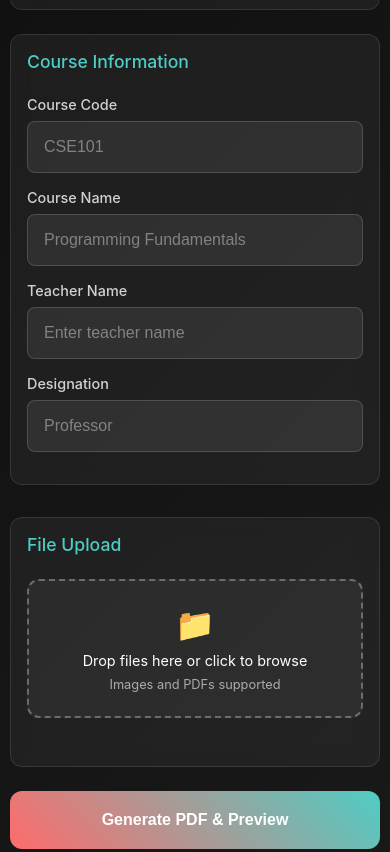
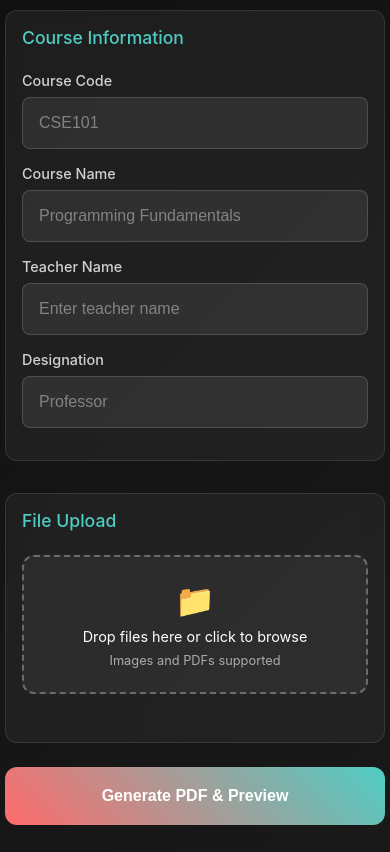
Before and after one commit to shejanahmmed/DIU-PDF-BOX, a plain HTML site: page index.html in a window 390 px wide. Shown: the part 1183-2035 px from the top of the page. Drawn offline with nearby package versions, Linux system fonts and the light colour scheme.

Commit message:
Improve Mobile Responsiveness

```diff
--- a/css/style.css
+++ b/css/style.css
@@ -1,6 +1,6 @@
 /* ===== GLOBAL RESET & BASE STYLES ===== */
 * { margin: 0; padding: 0; box-sizing: border-box; }
-html { overflow-x: hidden; }
+html { overflow-x: hidden; width: 100%; }
 body {
     font-family: 'Inter', -apple-system, BlinkMacSystemFont, sans-serif;
     background: linear-gradient(135deg, #0a0a0a 0%, #1a1a1a 100%);
@@ -8,17 +8,33 @@ body {
     min-height: 100vh;
     padding: 0;
     overflow-x: hidden;
+    width: 100%;
+}
+
+@media (max-width: 768px) {
+    * {
+        max-width: 100vw;
+    }
+    html, body {
+        width: 100vw;
+        overflow-x: hidden;
+    }
 }
 /* ===== LAYOUT CONTAINERS ===== */
 .container {
     max-width: 800px;
     margin: 0 auto;
     padding: 40px 20px;
+    width: 100%;
 }
 
 @media (max-width: 768px) {
     .container {
-        padding: 20px 15px;
+        max-width: 100vw;
+        width: 100vw;
+        padding: 20px 5px;
+        margin: 0;
+        box-sizing: border-box;
     }
 }
 /* ===== ABOUT PAGE STYLES ===== */
@@ -113,8 +129,15 @@ h2 {
 @media (max-width: 768px) {
     .form-grid {
         grid-template-columns: 1fr;
-        gap: 1.5rem;
+        gap: 1rem;
         margin-bottom: 2rem;
+    }
+}
+
+@media (max-width: 480px) {
+    .form-grid {
+        grid-template-columns: 1fr;
+        gap: 1rem;
     }
 }
 .form-section {
@@ -383,6 +406,7 @@ select::-webkit-scrollbar-thumb {
     display: flex;
     justify-content: space-between;
     align-items: center;
+    width: 100%;
 }
 .logo {
     order: 1;
@@ -395,14 +419,21 @@ select::-webkit-scrollbar-thumb {
 
 @media (max-width: 768px) {
     .header-content {
-        padding: 0 15px;
+        max-width: 100%;
+        padding: 0 10px;
         flex-direction: column;
         gap: 1rem;
+        margin: 0;
     }
     .nav {
         gap: 1.5rem;
         flex-wrap: wrap;
         justify-content: center;
+    }
+    .footer-content {
+        max-width: 100%;
+        padding: 0 10px;
+        margin: 0;
     }
 }
 .nav a {
@@ -427,6 +458,7 @@ select::-webkit-scrollbar-thumb {
     margin: 0 auto;
     padding: 0 20px;
     text-align: center;
+    width: 100%;
 }
 /* Social Media Links */
 .footer-links {
@@ -462,7 +494,16 @@ select::-webkit-scrollbar-thumb {
 /* ===== MOBILE OPTIMIZATIONS ===== */
 @media (max-width: 480px) {
     .container {
-        padding: 15px 10px;
+        padding: 15px 5px;
+        max-width: 100vw;
+        width: 100vw;
+        margin: 0;
+        box-sizing: border-box;
+    }
+
+    .form-section {
+        width: 100%;
+        min-width: 0;
     }
 
     h2 {
--- a/index.html
+++ b/index.html
@@ -2,7 +2,7 @@
 <html lang="en">
 <head>
     <meta charset="UTF-8">
-    <meta name="viewport" content="width=device-width, initial-scale=1.0">
+    <meta name="viewport" content="width=device-width, initial-scale=1.0, maximum-scale=1.0, user-scalable=no">
     <title>University PDF Maker</title>
     <!-- External Stylesheets -->
     <link rel="stylesheet" href="css/style.css">
```
